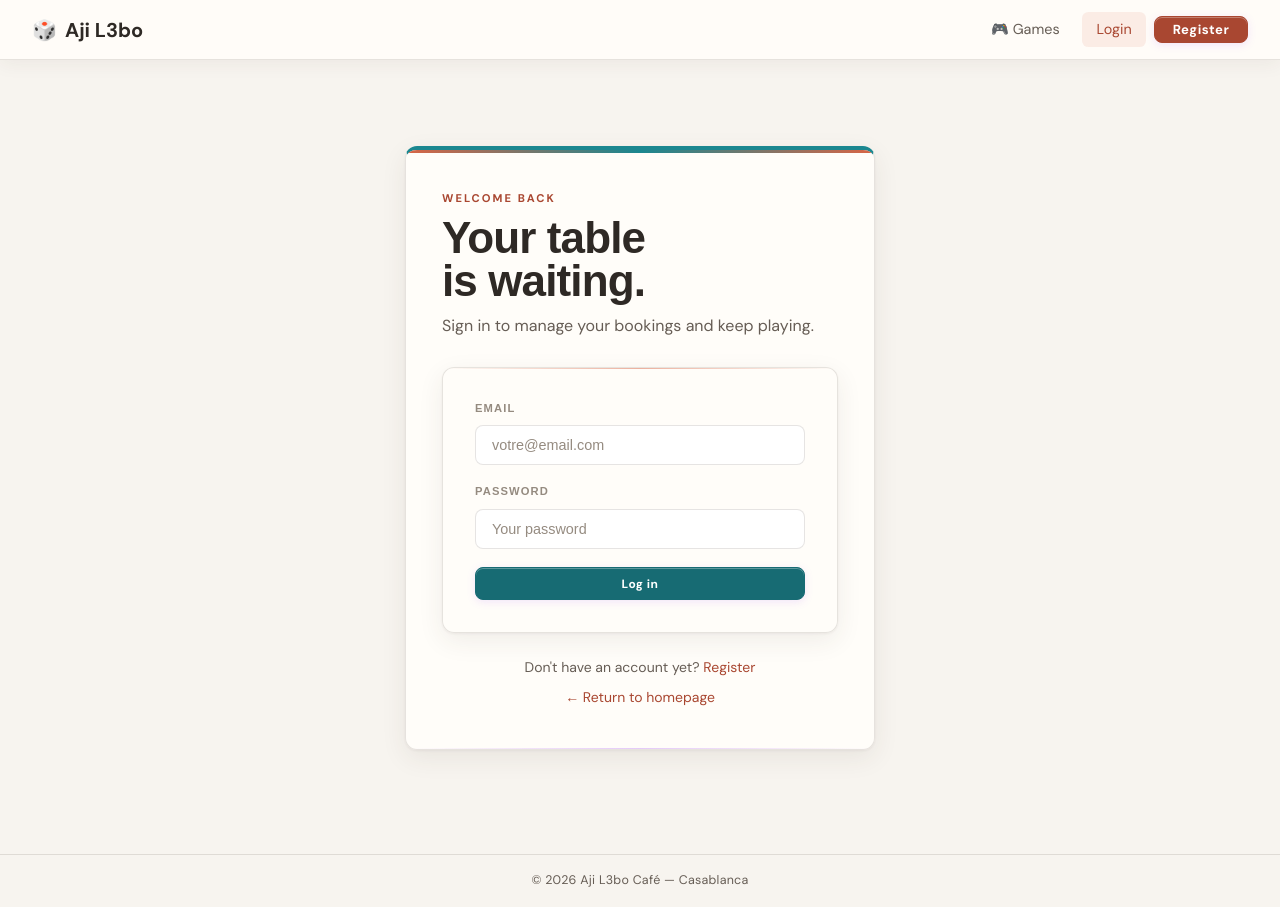
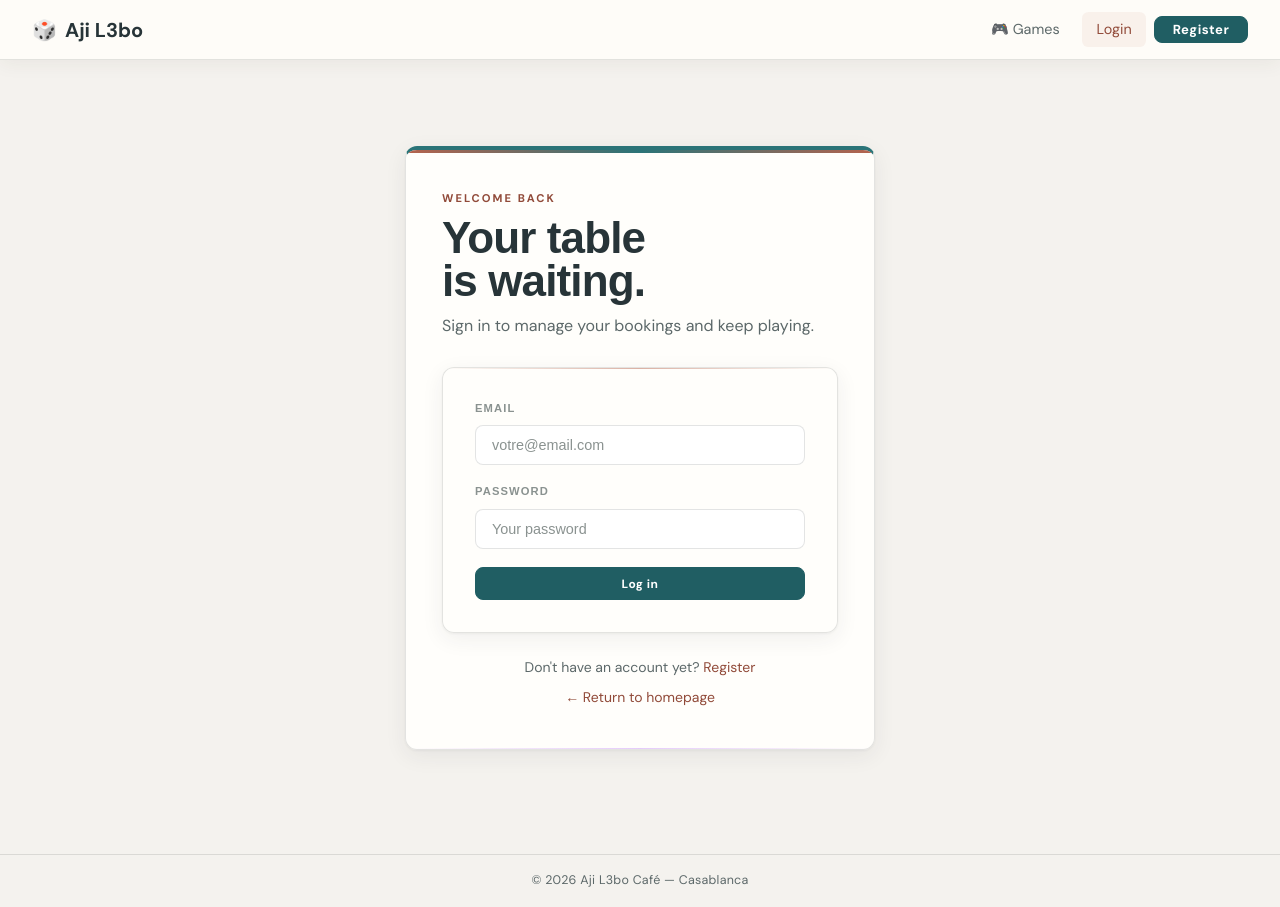
Before and after one commit to wissalaitihya/Cafe-Aji-L3bo, a PHP site: page /login in a window 1280 px wide. Run offline with PHP 8.4, Linux system fonts and the light colour scheme.

Commit message:
Refine interface color system

```diff
--- a/public/css/style.css
+++ b/public/css/style.css
@@ -2864,3 +2864,69 @@ button:focus-visible, a:focus-visible, input:focus-visible, select:focus-visible
 body, body * { font-family: 'DM Sans', 'Segoe UI', sans-serif; }
 h1, h2, h3, .logo, .stat-card h3, .hero-title, .auth-title { font-family: 'Fraunces', Georgia, serif; letter-spacing: -0.02em; }
 .btn, .badge, .sidebar-logo, .topbar-logo-mobile, .hero-eyebrow, .eyebrow-label { font-family: 'DM Sans', 'Segoe UI', sans-serif; }
+
+/* Professional palette: quiet surfaces, deep ink, one cool action tone, one warm accent. */
+:root {
+    --bg-void: #f4f2ee;
+    --bg-base: #ece9e3;
+    --bg-surface: #e3dfd7;
+    --bg-card: rgba(255, 254, 251, 0.98);
+    --bg-elevated: #fffefb;
+    --bg-glass: rgba(255, 254, 251, 0.92);
+    --bg-glass-hover: #ffffff;
+    --purple: #b6634d;
+    --purple-bright: #c97960;
+    --purple-dim: #914a39;
+    --purple-glow: rgba(182, 99, 77, 0.12);
+    --purple-glow-lg: rgba(182, 99, 77, 0.07);
+    --cyan: #2b7478;
+    --cyan-bright: #4b9290;
+    --cyan-dim: #205e63;
+    --cyan-glow: rgba(43, 116, 120, 0.12);
+    --cyan-glow-lg: rgba(43, 116, 120, 0.07);
+    --success: #3f7658;
+    --warning: #a9753d;
+    --danger: #a44f50;
+    --border: rgba(38, 48, 51, 0.13);
+    --border-cyan: rgba(43, 116, 120, 0.2);
+    --border-glow: rgba(182, 99, 77, 0.28);
+    --border-active: rgba(43, 116, 120, 0.48);
+    --text-primary: #273438;
+    --text-secondary: #5c6869;
+    --text-muted: #8a9290;
+    --text-neon: #205e63;
+    --shadow-card: 0 6px 22px rgba(38, 48, 51, 0.07), 0 1px 3px rgba(38, 48, 51, 0.05);
+    --shadow-purple: 0 8px 22px rgba(182, 99, 77, 0.1);
+    --shadow-cyan: 0 8px 22px rgba(43, 116, 120, 0.1);
+}
+
+body {
+    background-image:
+        linear-gradient(rgba(38, 48, 51, 0.025) 1px, transparent 1px),
+        linear-gradient(90deg, rgba(38, 48, 51, 0.025) 1px, transparent 1px);
+    background-size: 32px 32px;
+}
+.btn { background: var(--cyan-dim); border-color: var(--cyan-dim); box-shadow: none; }
+.btn:hover { background: var(--cyan); border-color: var(--cyan); box-shadow: 0 6px 16px rgba(43, 116, 120, 0.16); }
+.btn::before { display: none; }
+.btn-primary { background: var(--cyan-dim); border-color: var(--cyan-dim); }
+.btn-primary:hover { background: var(--cyan); border-color: var(--cyan); }
+.btn-success { background: var(--purple-dim); border-color: var(--purple-dim); }
+.btn-success:hover { background: var(--purple); border-color: var(--purple); }
+.btn-warning { background: var(--warning); border-color: var(--warning); }
+.btn-danger { background: var(--danger); border-color: var(--danger); }
+.btn-secondary { background: #f0eee9; color: var(--text-secondary); border-color: var(--border); }
+.btn-secondary:hover { background: #e6e2da; color: var(--text-primary); border-color: var(--border-active); box-shadow: none; }
+.badge-success { background: rgba(63, 118, 88, 0.1); color: #326346; border-color: rgba(63, 118, 88, 0.24); }
+.badge-warning { background: rgba(169, 117, 61, 0.1); color: #8b5d2d; border-color: rgba(169, 117, 61, 0.24); }
+.badge-danger { background: rgba(164, 79, 80, 0.1); color: #8c4143; border-color: rgba(164, 79, 80, 0.24); }
+.card:hover, .stat-card:hover { box-shadow: var(--shadow-card); }
+.catalogue-hero .hero-title-accent { background: none; color: #e2a079; -webkit-text-fill-color: #e2a079; }
+.catalogue-hero .hero-eyebrow { background: rgba(255, 254, 251, 0.1); border-color: rgba(255, 254, 251, 0.2); }
+.catalogue-hero .hero-stat-num { color: #e2a079; }
+.catalogue-hero .hero-title { text-shadow: 0 6px 18px rgba(16, 43, 45, 0.22); }
+.sidebar { background: #29383b; }
+.sidebar-link:hover, .sidebar-link.active { background: rgba(255, 254, 251, 0.1); }
+.sidebar-link.active { border-left-color: #e2a079; }
+.profile-trigger:hover { background: rgba(255, 254, 251, 0.08); }
+.search-bar, .form-card, .auth-card, .detail-card, .data-table, .admin-panel, .section-block, .stats-section { box-shadow: var(--shadow-card); }
```
